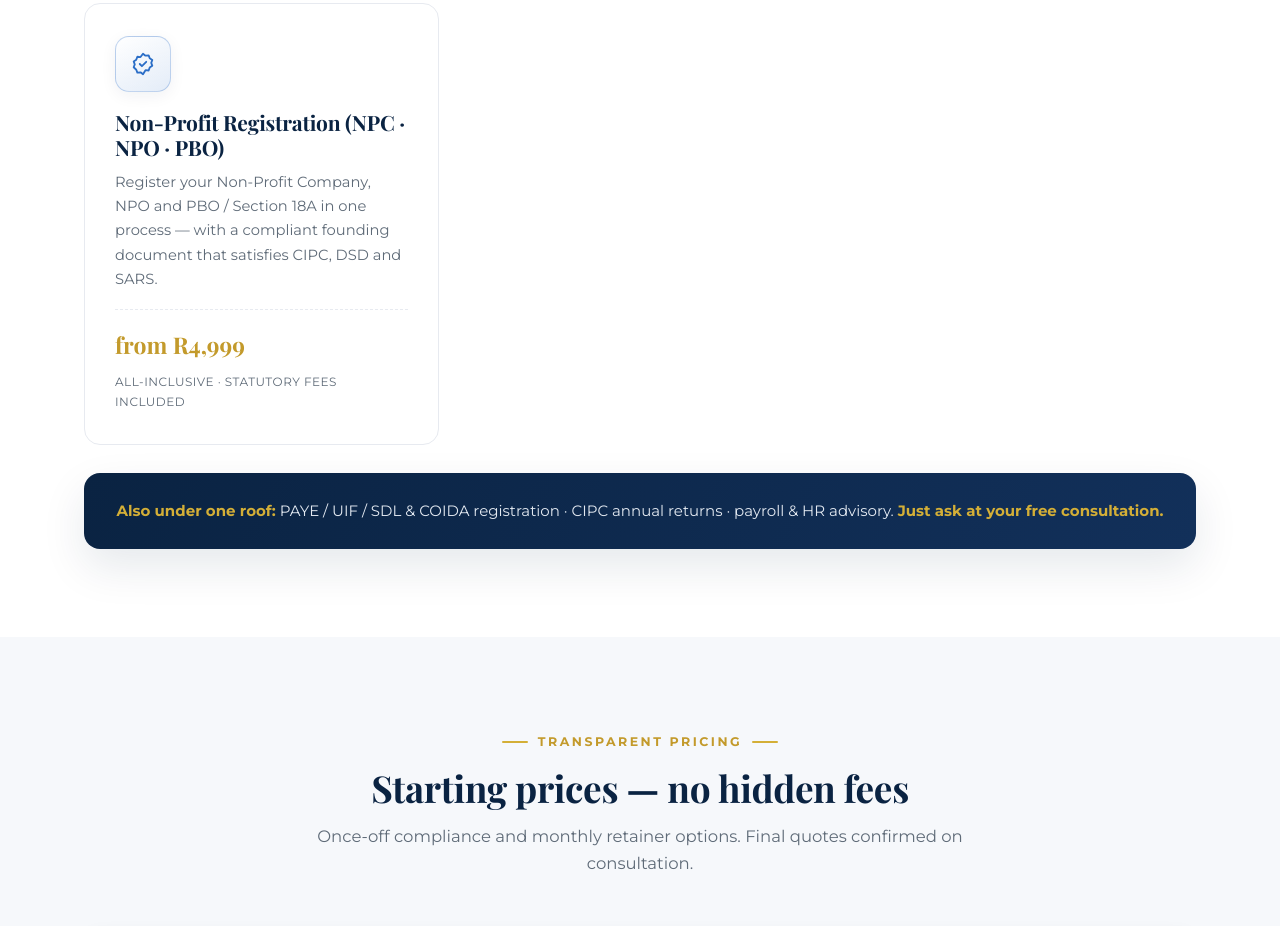
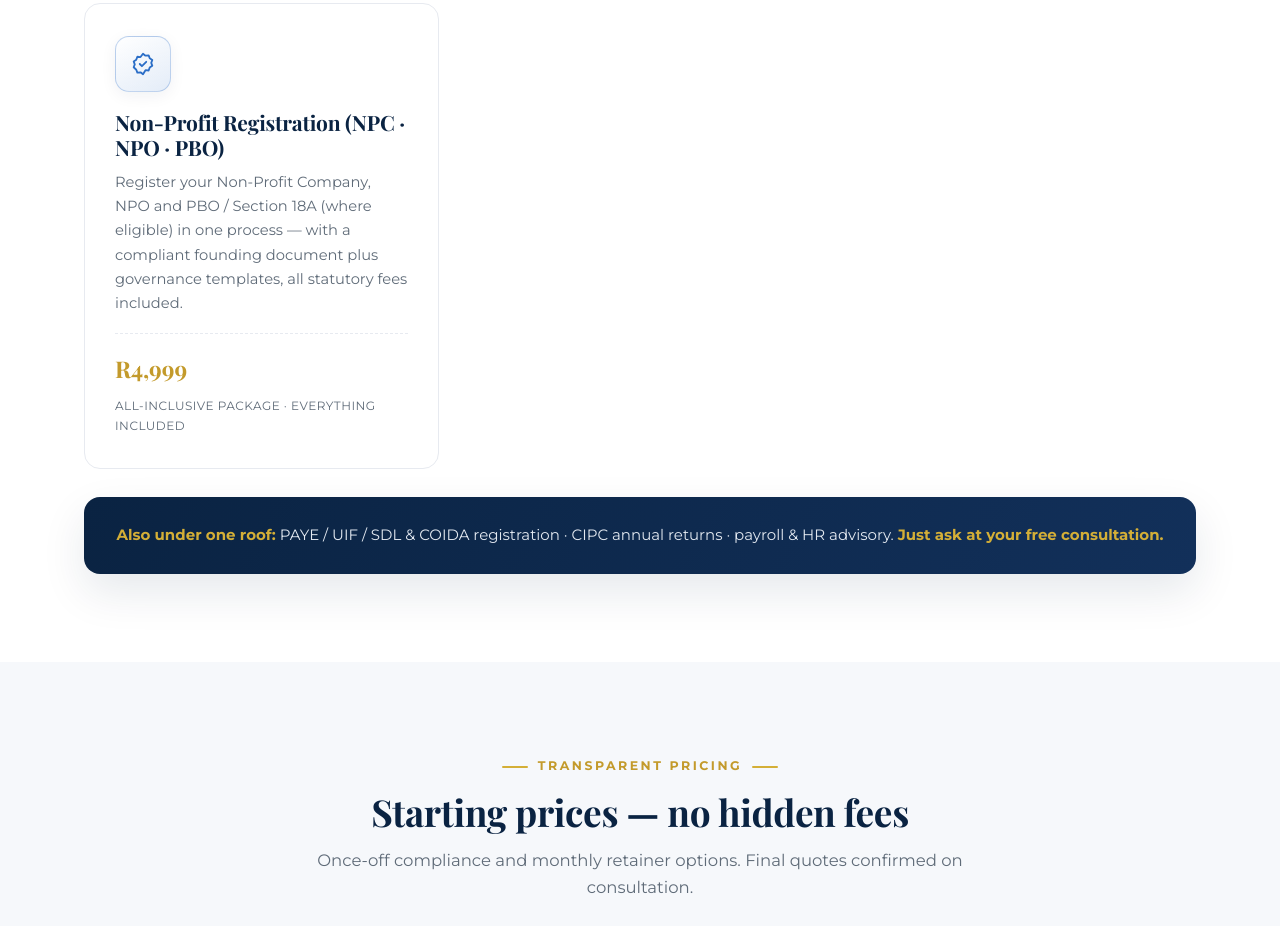
Before and after one commit to wowourwedding-wq/lfa-consulting-website, a plain HTML site: page business.html in a window 1280 px wide. Shown: the part 1863-2789 px from the top of the page. Drawn offline with nearby package versions, Linux system fonts and the light colour scheme.

Commit message:
Non-profit card: fixed R4,999 all-inclusive wording + governance templates

```diff
--- a/business.html
+++ b/business.html
@@ -36,7 +36,7 @@
       <div class="card reveal"><div class="icon-tile"><span class="ic" data-icon="chart"></span></div><h3>B-BBEE, Tenders &amp; Due Diligence</h3><p>B-BBEE certificates, tender &amp; CSD readiness and due-diligence reporting to help you win and grow.</p><div class="from"><b>from R750</b><small>Due diligence from R1,500</small></div></div>
       <div class="card reveal d1"><div class="icon-tile"><span class="ic" data-icon="scale"></span></div><h3>Trust Accounting &amp; Audit Preparation</h3><p>Trust &amp; business account bookkeeping, s86 reconciliations and audit-ready records supporting your auditor.</p><div class="from"><b>from R1,200<small style="text-transform:none">/mo</small></b><small>Scoped per practice</small></div></div>
       <div class="card reveal d2"><div class="icon-tile"><span class="ic" data-icon="briefcase"></span></div><h3>Business Plans &amp; Financials</h3><p>Business plans, funding readiness, financial projections, cash flow and company profiles.</p><div class="from"><b>from R1,200</b><small>Business plans from R3,500</small></div></div>
-      <div class="card reveal"><div class="icon-tile"><span class="ic" data-icon="badgecheck"></span></div><h3>Non-Profit Registration (NPC · NPO · PBO)</h3><p>Register your Non-Profit Company, NPO and PBO / Section 18A in one process — with a compliant founding document that satisfies CIPC, DSD and SARS.</p><div class="from"><b>from R4,999</b><small>All-inclusive · statutory fees included</small></div></div>
+      <div class="card reveal"><div class="icon-tile"><span class="ic" data-icon="badgecheck"></span></div><h3>Non-Profit Registration (NPC · NPO · PBO)</h3><p>Register your Non-Profit Company, NPO and PBO / Section 18A (where eligible) in one process — with a compliant founding document plus governance templates, all statutory fees included.</p><div class="from"><b>R4,999</b><small>All-inclusive package · everything included</small></div></div>
     </div>
     <div class="alsobar reveal"><b>Also under one roof:</b> PAYE / UIF / SDL &amp; COIDA registration · CIPC annual returns · payroll &amp; HR advisory. <b>Just ask at your free consultation.</b></div>
   </div>
```
